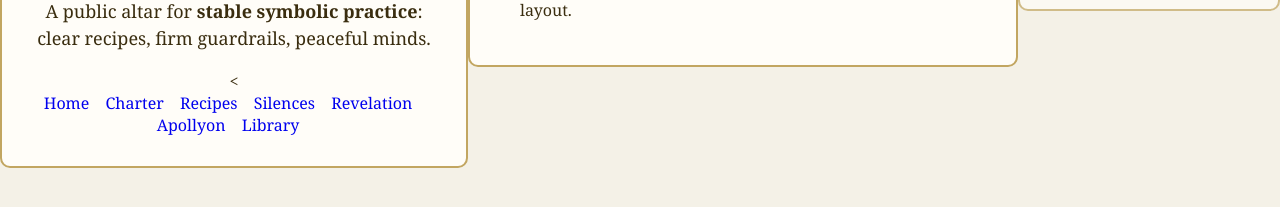
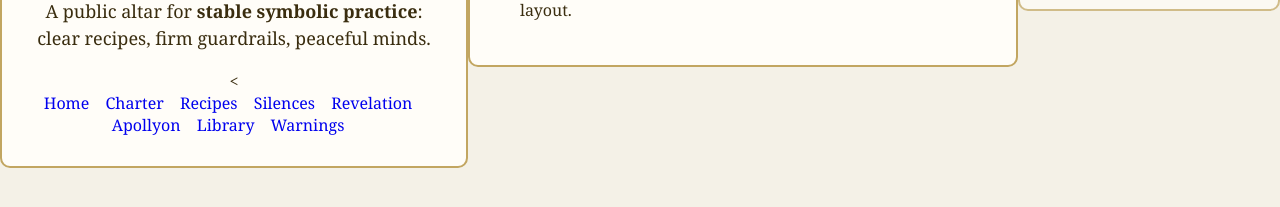
Before and after one commit to Troy-Will/apollyon-alignment, a Jekyll site: the page built from changelog.md, in a window 1280 px wide. Shown: the part 497-704 px from the top of the page. Built offline with Jekyll 4.4.1, drawn with Linux system fonts in a browser that asks for light colours.

Commit message:
Update page.html
warnings

```diff
--- a/_layouts/page.html
+++ b/_layouts/page.html
@@ -20,6 +20,7 @@
       <a href="/map"       class="{% if page.url contains '/map' %}active{% endif %}">Revelation</a>
       <a href="/apollyon"  class="{% if page.url contains '/apollyon' %}active{% endif %}">Apollyon</a>
       <a href="/library" class="{% if page.url contains '/library' %}active{% endif %}">Library</a>
+      <a href="/warnings" class="{% if page.url contains '/warnings' %}active{% endif %}">Warnings</a>
     </nav>
   </header>
 
```
